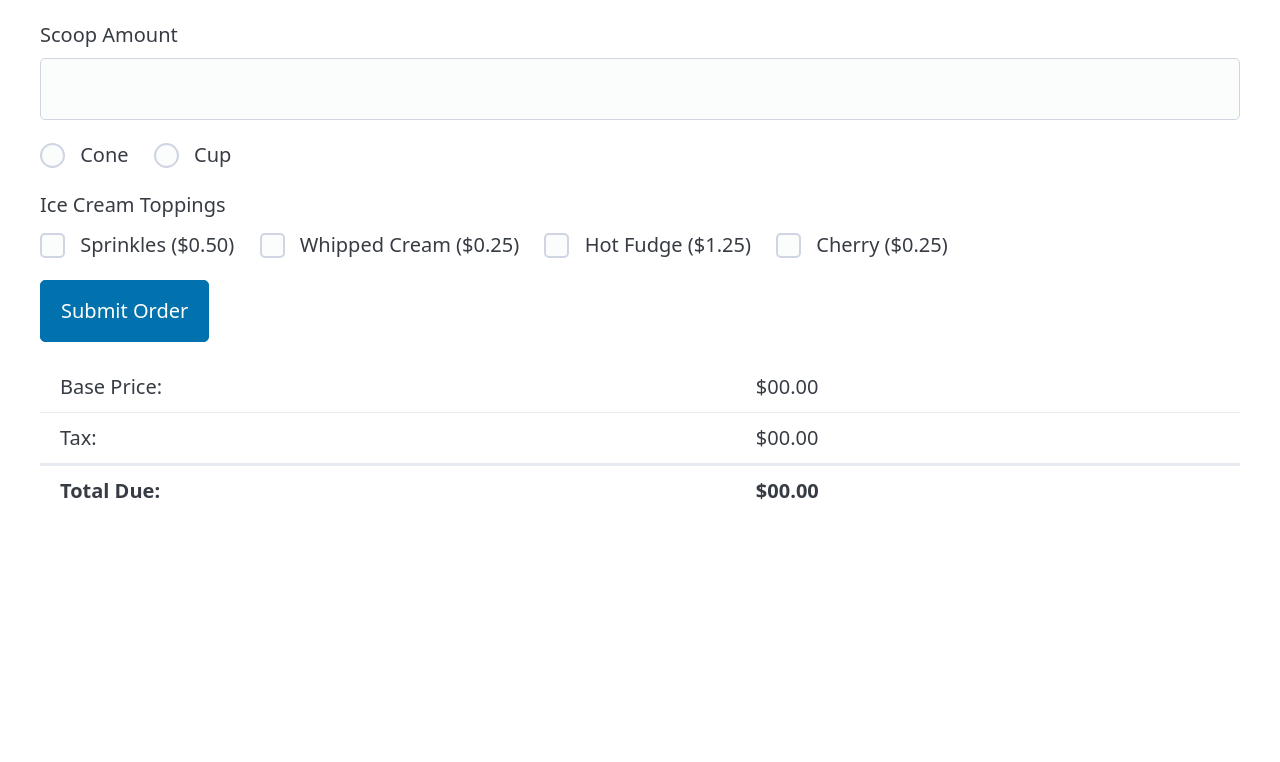
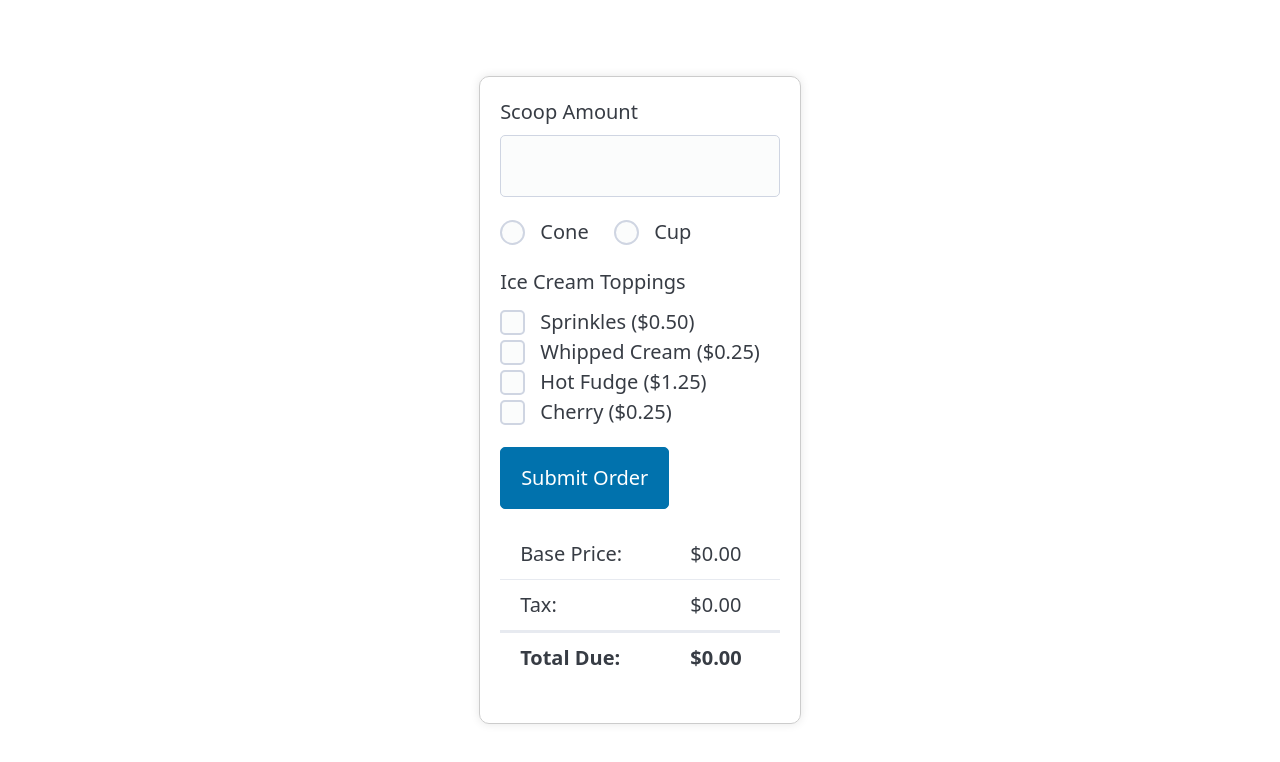
Before and after one commit to Scotty-Cloud/iceCream, a plain HTML site: page index.html in a window 1280 px wide. Drawn offline with nearby package versions, Linux system fonts and the light colour scheme; a script that the page names is missing.

Commit message:
add some styling to page

```diff
--- a/index.html
+++ b/index.html
@@ -23,11 +23,11 @@
               <fieldset>
                 <legend>Ice Cream Toppings</legend>
                     <input type="checkbox" id="sprinkleBox">
-                    <label for="sprinkleBox">Sprinkles ($0.50)</label>
+                    <label for="sprinkleBox">Sprinkles ($0.50)</label><br>
                     <input type="checkbox" id="whippedcreamBox">
-                    <label for="whippedcreamBox">Whipped Cream ($0.25)</label>
+                    <label for="whippedcreamBox">Whipped Cream ($0.25)</label><br>
                     <input type="checkbox" id="hotfudgeBox">
-                    <label for="hotfudgeBox">Hot Fudge ($1.25)</label>
+                    <label for="hotfudgeBox">Hot Fudge ($1.25)</label><br>
                     <input type="checkbox" id="cherryBox">
                     <label for="cherryBox">Cherry ($0.25)</label>
               </fieldset>
@@ -35,15 +35,15 @@
               <table class="totalPrice">
                 <tr>
                     <td>Base Price:</td>
-                    <td id="basePriceTotal">$00.00</td>
+                    <td id="basePriceTotal">$0.00</td>
                 </tr>
                 <tr>
                     <td>Tax:</td>
-                    <td id="taxTotal">$00.00</td>
+                    <td id="taxTotal">$0.00</td>
                 </tr>
                 <tfoot>
                     <td>Total Due:</td>
-                    <td id="entireTotalDue">$00.00</td>
+                    <td id="entireTotalDue">$0.00</td>
                 </tfoot>
               </table>
         </form>
--- a/menu.css
+++ b/menu.css
@@ -0,0 +1,16 @@
+main {
+    display: flex;
+    justify-content: center;
+    align-items: center;
+    height: 100vh;
+    margin: 0;
+  }
+
+  form {
+    max-width: 400px; /* adjust the width to your liking */
+    margin: 20px;
+    padding: 20px;
+    border: 1px solid #ccc;
+    border-radius: 10px;
+    box-shadow: 0 0 10px rgba(0, 0, 0, 0.1);
+  }
```
